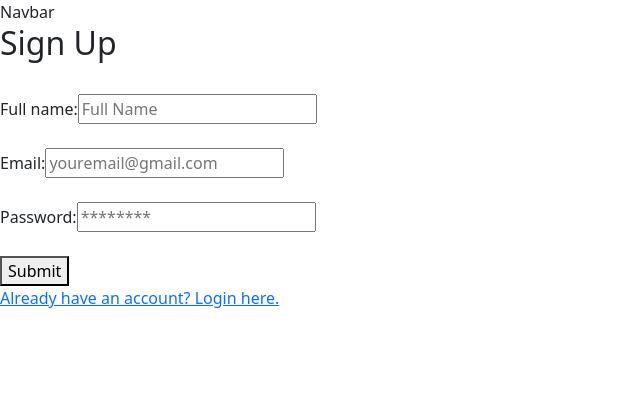
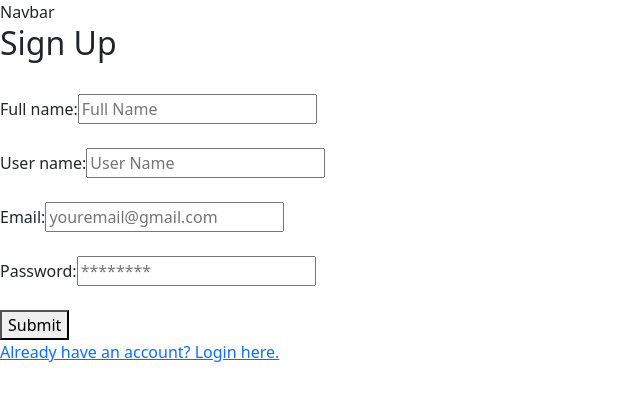
Before and after one commit to strategio-tech/fp-sim7-keyboard-warriors, a React (Vite) app: page /signup in a window 1280 px wide. Shown: the top 400 px of the page, without its empty margins (0-640 px from the left). Built offline with nearby package versions, Linux system fonts and the light colour scheme.

Commit message:
adding username

```diff
--- a/src/Views/SignUp.jsx
+++ b/src/Views/SignUp.jsx
@@ -4,6 +4,7 @@ const SignUp = () => {
   const [email, setEmail] = useState('');
   const [password, setPass] = useState('');
   const [name, setName] = useState('');
+  const [userName, setUserName] = useState('');
 
   const handleSubmit = (e) => {
       e.preventDefault();
@@ -17,6 +18,9 @@ const SignUp = () => {
       <form className="register-form" onSubmit={handleSubmit}>
           <label htmlFor="name"> Full name: </label>
           <input value={name} name="name" onChange={(e) => setName(e.target.value)} id="name" placeholder="Full Name" />
+          <br></br><br></br>
+          <label htmlFor="userName"> User name: </label>
+          <input value={userName} name="name" onChange={(e) => setUserName(e.target.value)} id="name" placeholder="User Name" />
           <br></br><br></br>
           <label htmlFor="email"> Email: </label>
           <input value={email} onChange={(e) => setEmail(e.target.value)}type="email" placeholder="youremail@gmail.com" id="email" name="email" />
```
